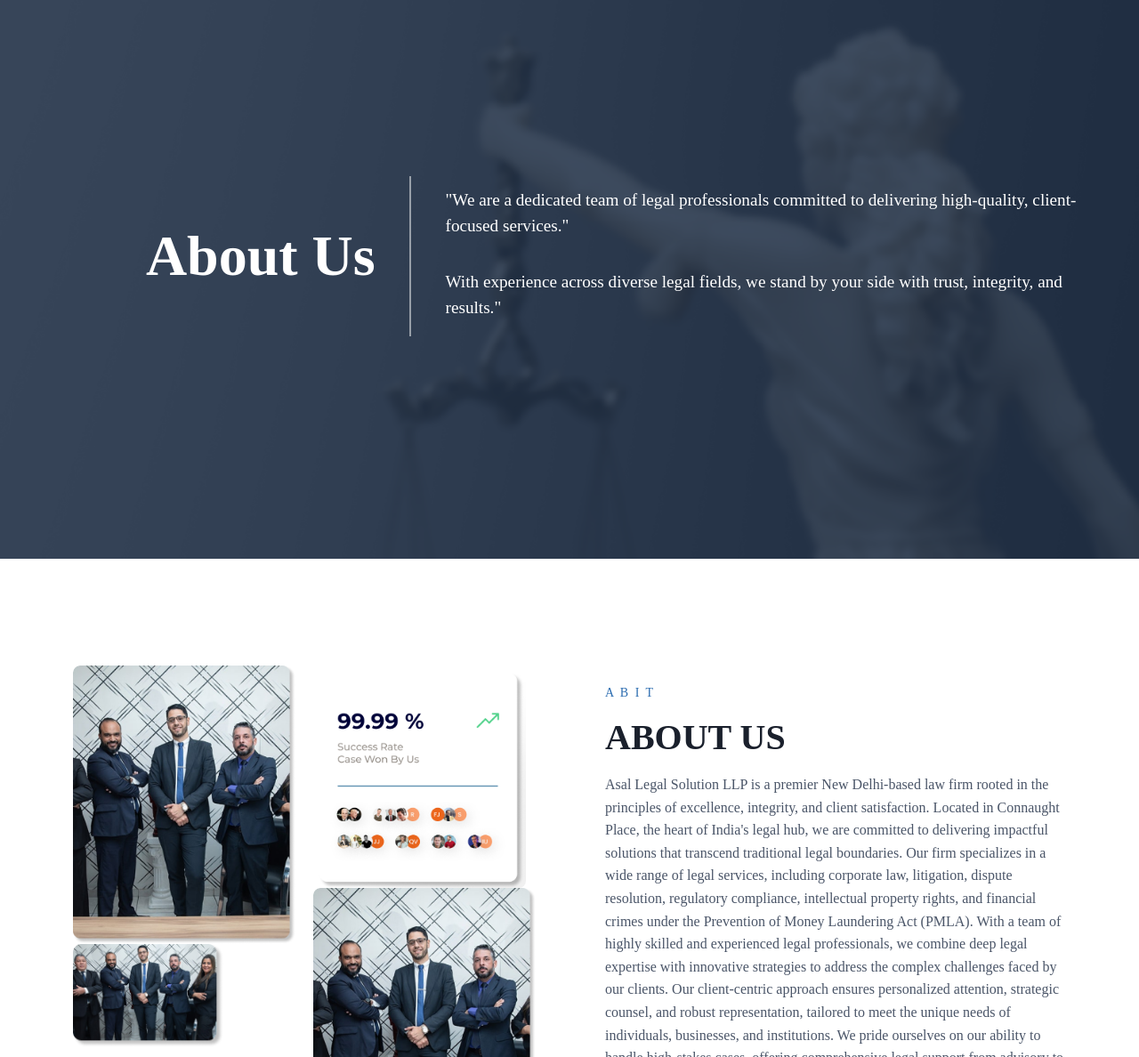
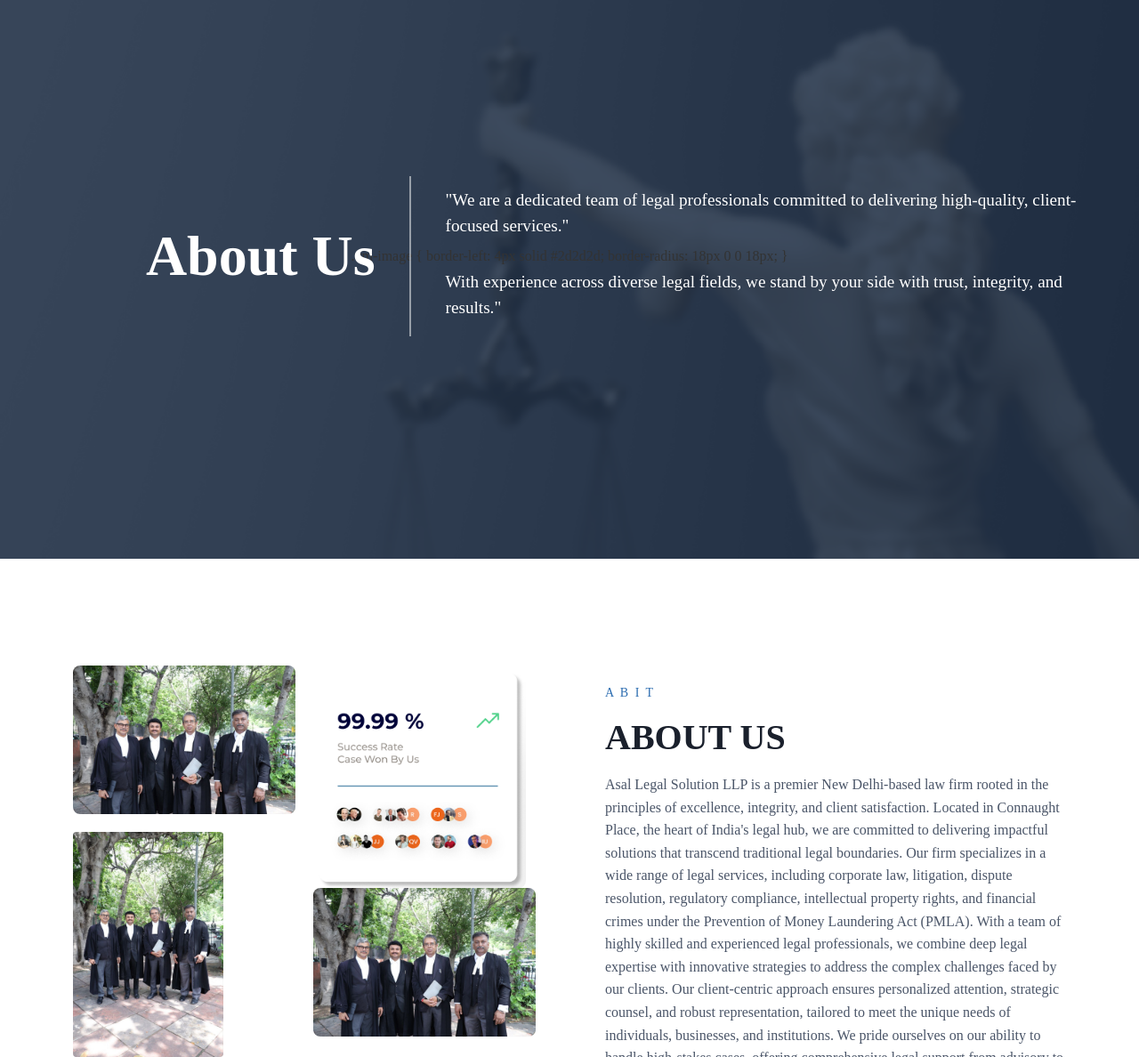
Before and after one commit to Nayan0406/Asal-legal, a website: page aboutus.html in a window 1280 px wide. Shown: the part 112-1300 px from the top of the page at 89% size. Drawn offline with Linux system fonts and the light colour scheme.

Commit message:
changes added

```diff
--- a/aboutus.html
+++ b/aboutus.html
@@ -7,6 +7,12 @@
     <link rel="stylesheet" href="styles/aboutus.css">
     <link rel="icon" type="image/png" href="images/logo.png" />
     <link href="https://cdnjs.cloudflare.com/ajax/libs/font-awesome/5.15.4/css/all.min.css" rel="stylesheet">
+</head>
+<style>
+  .left-columns .horizontal-image {
+    margin-top: 20px;
+  }
+</style>
 </head>
 <style>
   @media (max-width: 376px) {
@@ -30,10 +36,19 @@
     margin-left: 80%;
   }
   }
+  @media (max-width: 480px) {
+    .vm-image {
+      padding-right: 18px;
+    }
+  }
 </style>
 <body>
 
   <header>
+  .vm-image {
+    border-left: 4px solid #2d2d2d;
+    border-radius: 18px 0 0 18px;
+  }
     <nav class="navbar">
         <div class="logo">
             <img src="images/WhatsApp_Image_2024-12-10_at_7.19.12_PM-removebg-preview 1 (1).png" alt="Logo">
@@ -75,12 +90,12 @@
     <section class="about-section">
         <div class="image-gallery">
             <div class="left-columns">
-                <img src="images/vertical.png" alt="Team Image 1" class="team1-image">
-                <img src="images/horizon.png" alt="Horizontal Image" class="horizontal-image">
+                <img src="images/lawer-2.jpg" alt="Team Image 1" class="team1-image">
+                <img src="images/group-img.jpg" alt="Horizontal Image" class="horizontal-image">
             </div>
             <div class="right-columns">
                 <img src="images/Screenshot 2025-01-20 150433.png" alt="Success Rate" class="stat-image">
-                <img src="images/vertical.png" alt="Team Image 2" class="team2-image">
+                <img src="images/lawer-2.jpg" alt="Team Image 2" class="team2-image">
             </div>
         </div>
 
```
